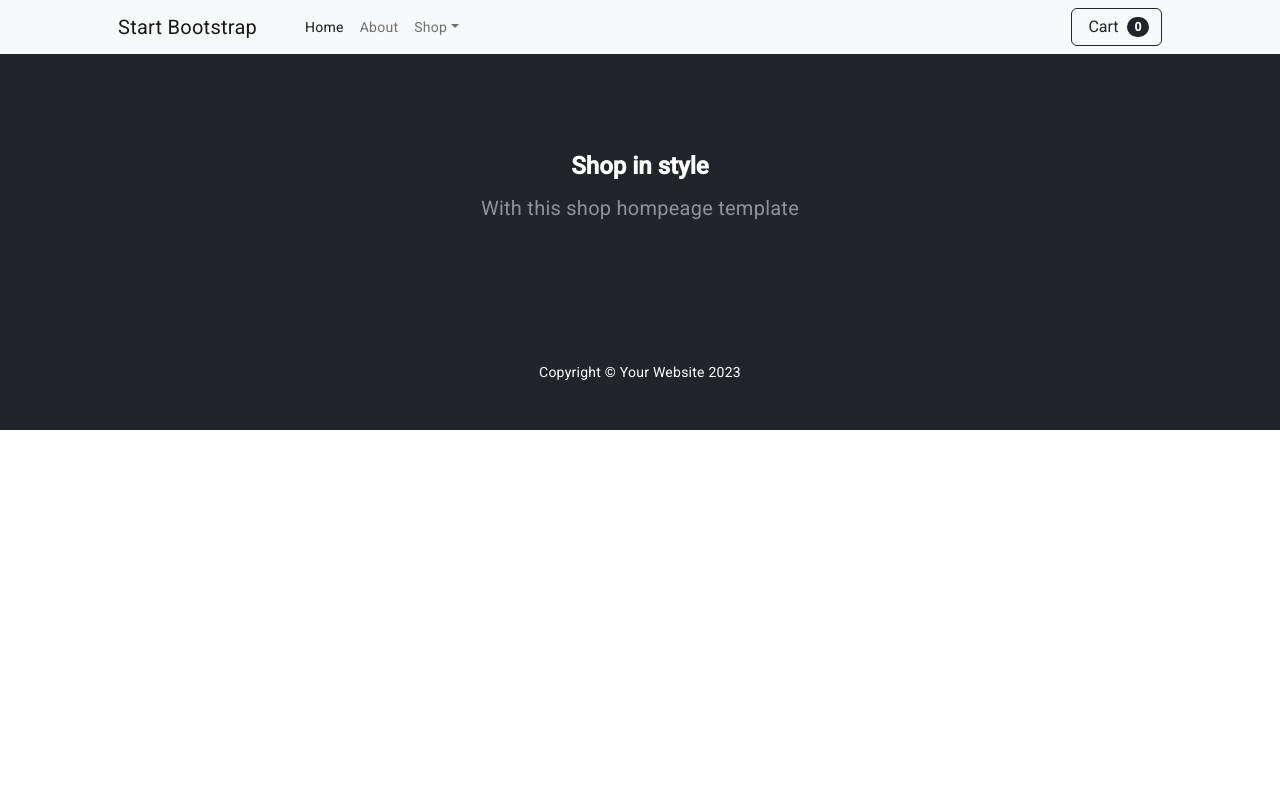
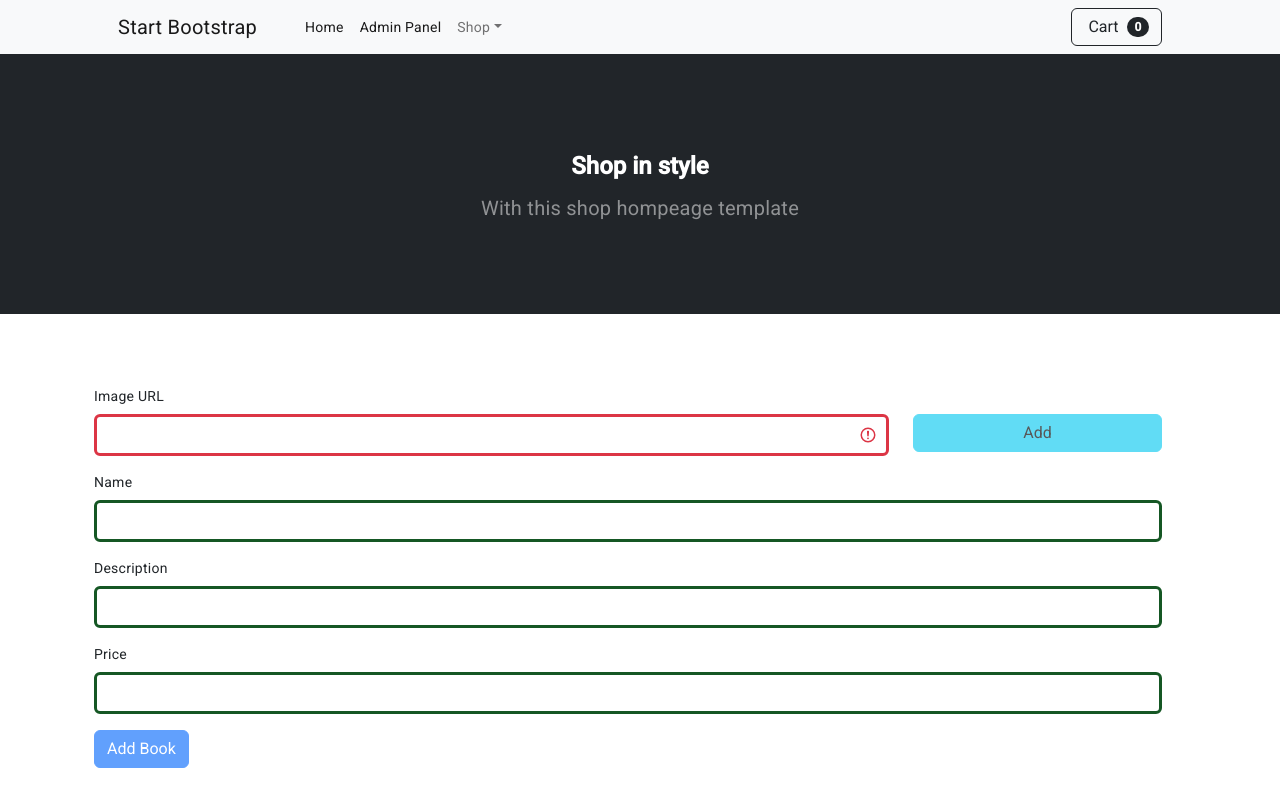
Before and after one commit to valeriiSkliar/angular-final-task, an Angular app: page /admin in a window 1280 px wide. Before the commit this address led to /. Shown: the top 800 px of the page. Built offline with nearby package versions, Linux system fonts and the light colour scheme.

Commit message:
fix: addProductComponent form

```diff
--- a/src/app/admin/components/add-product/add-product.component.html
+++ b/src/app/admin/components/add-product/add-product.component.html
@@ -16,7 +16,7 @@
           <div class="col-3">
             <label class="form-label">&nbsp;</label>
             <button
-              [disabled]="!imageForm.valid"
+              [disabled]="imageForm.invalid"
               type="submit"
               class="btn btn-info w-100">Add</button>
           </div>
@@ -74,7 +74,7 @@
               formControlName="price"
               name="price"
               #price
-              type="number">
+              type="text">
             <span
               *ngIf="inputsCheck(price.name)"
               class="errorFormMessage"
--- a/src/app/admin/components/add-product/add-product.component.ts
+++ b/src/app/admin/components/add-product/add-product.component.ts
@@ -6,6 +6,7 @@ import { LettersSpacesNumbersOnlyValidator } from '../../utils/LettersSpacesNumb
 import { checkImageValidation } from '../../utils/checkImageValidation';
 import { transliterate } from '../../utils/transliterate';
 import { LocalStorageService } from '../../../core/services/local-storage.service';
+import { NumbersOnlyValidator } from '../../utils/NumbersOnlyValidator';
 
 @Component({
 	selector: 'app-add-product',
@@ -26,12 +27,12 @@ export class AddProductComponent {
 
 	setDefaultForm() {
 		this.imageForm = this.fb.group({
-			imageUrls: [''],
+			imageUrls: ['', Validators.required],
 		});
 		this.productForm = this.fb.group({
 			name: ['', LettersAndSpacesOnlyValidator()],
 			description: ['', LettersSpacesNumbersOnlyValidator()],
-			price: ['', Validators.min(0)],
+			price: ['', [Validators.min(0), NumbersOnlyValidator()]],
 		});
 		this.images = [];
 	}
@@ -75,9 +76,6 @@ export class AddProductComponent {
 		);
 	}
 	imageInputsCheck(inputName: string) {
-		return (
-			(this.imageForm.get(inputName)?.hasError('required') && this.imageForm.get(inputName)?.touched) ||
-			this.imageForm.get(inputName)?.invalid
-		);
+		return this.imageForm.get(inputName)?.touched || this.imageForm.get(inputName)?.invalid;
 	}
 }
--- a/src/app/app-routing.module.ts
+++ b/src/app/app-routing.module.ts
@@ -13,7 +13,7 @@ const routes: Routes = [
 		component: CartComponent,
 	},
 	{
-		path: 'cart/admin',
+		path: 'admin',
 		component: AdminComponent,
 	},
 ];
--- a/src/app/appModuleComponents/header/header.component.html
+++ b/src/app/appModuleComponents/header/header.component.html
@@ -12,7 +12,7 @@
     <div class="collapse navbar-collapse" id="navbarSupportedContent">
       <ul class="navbar-nav me-auto mb-2 mb-lg-0 ms-lg-4">
         <li class="nav-item"><a routerLink="" class="nav-link active" aria-current="page" href="#!">Home</a></li>
-        <li class="nav-item"><a class="nav-link" href="#!">About</a></li>
+        <li class="nav-item"><a routerLink="admin" class="nav-link active" aria-current="page">Admin Panel</a></li>
         <li class="nav-item dropdown">
           <a class="nav-link dropdown-toggle" id="navbarDropdown" href="#" role="button" data-bs-toggle="dropdown" aria-expanded="false">Shop</a>
           <ul class="dropdown-menu" aria-labelledby="navbarDropdown">
--- a/src/app/cart/cart.component.html
+++ b/src/app/cart/cart.component.html
@@ -19,6 +19,3 @@
       (click)="buyGoogs()">Buy Gods</button>
   </div>
     <hr class="w-100">
-
-  <button routerLink="admin">ADMIN</button>
-  </div>
```
